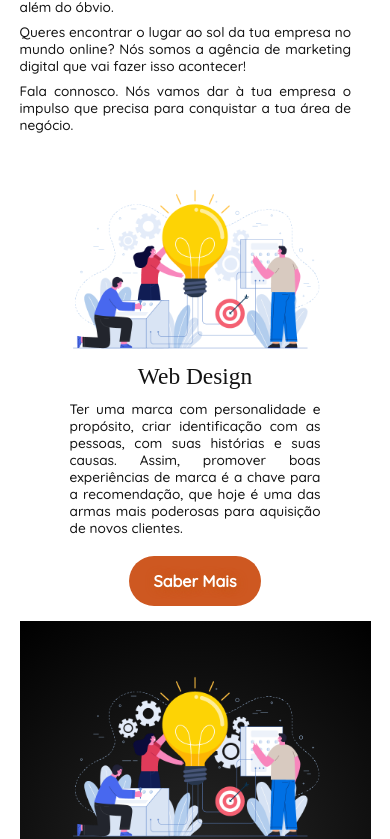
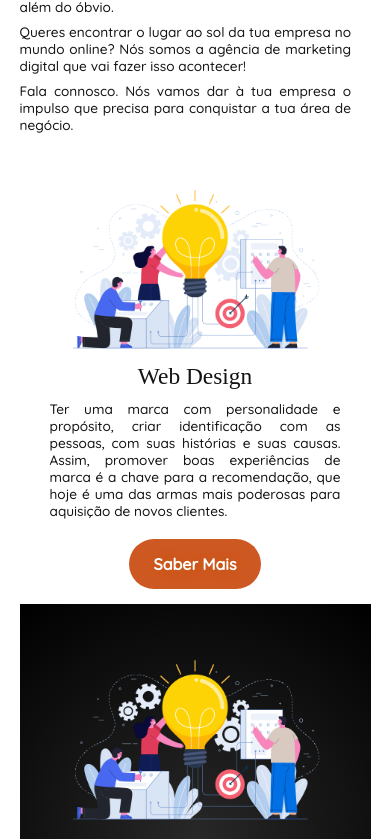
Before and after one commit to Stritle/iBytesSite, a React (Create React App) app: page / in a window 390 px wide. Shown: the part 2385-3224 px from the top of the page. Built offline with nearby package versions, Linux system fonts and the light colour scheme; a web font is replaced by a local one.

Commit message:
first commit

```diff
--- a/src/App.css
+++ b/src/App.css
@@ -402,8 +402,8 @@ h1 {
   height: auto;
   text-align: center;
   -webkit-box-flex: 1;
-      -ms-flex: 1 1 25vw;
-          flex: 1 1 25vw;
+      -ms-flex: 1 1 50vw;
+          flex: 1 1 50vw;
 }
 
 .contentServiçosComponent img {
@@ -461,7 +461,7 @@ h1 {
   .contentServiçosComponent p {
     text-align: justify;
     font-size: 3.5vw;
-    margin: 10px 50px;
+    margin: 10px 30px;
     padding-bottom: 3vh;
   }
   .contentServiçosComponent a {
--- a/src/styles/_serviçosComponent.scss
+++ b/src/styles/_serviçosComponent.scss
@@ -2,7 +2,7 @@
     width: 100vw;
     height: auto;
     text-align: center;
-    flex: 1 1 25vw;
+    flex: 1 1 50vw;
     img {
         display: block;
         margin-left: auto;
@@ -58,7 +58,7 @@
         p {
             text-align: justify;
             font-size: 3.5vw;
-            margin: 10px 50px;
+            margin: 10px 30px;
             padding-bottom: 3vh;
 
         }
```
